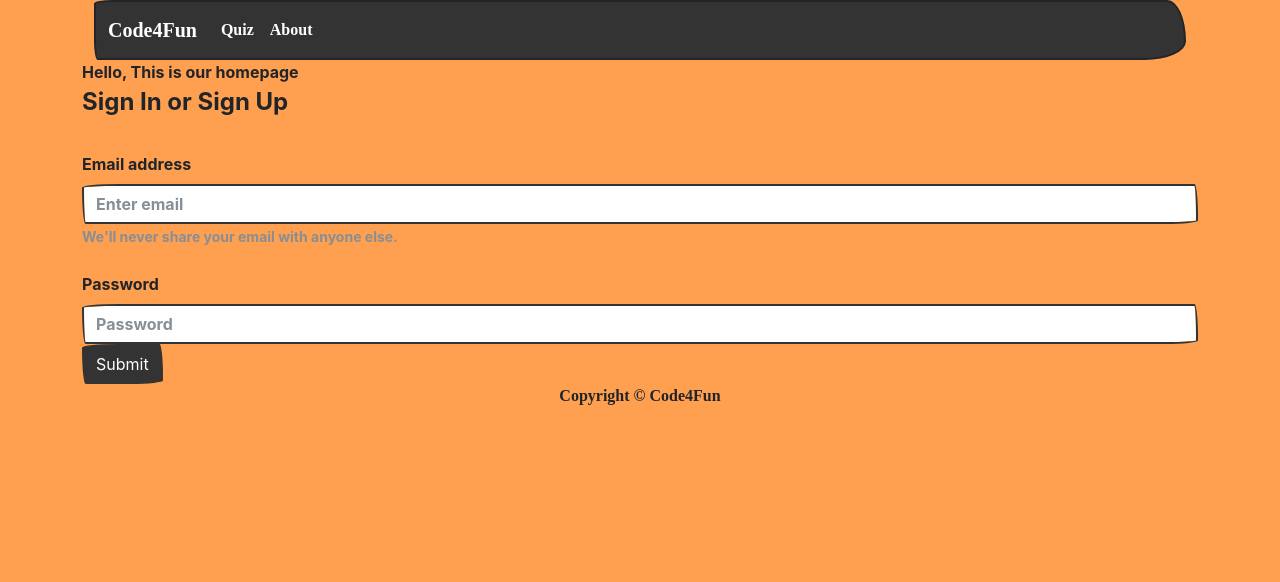
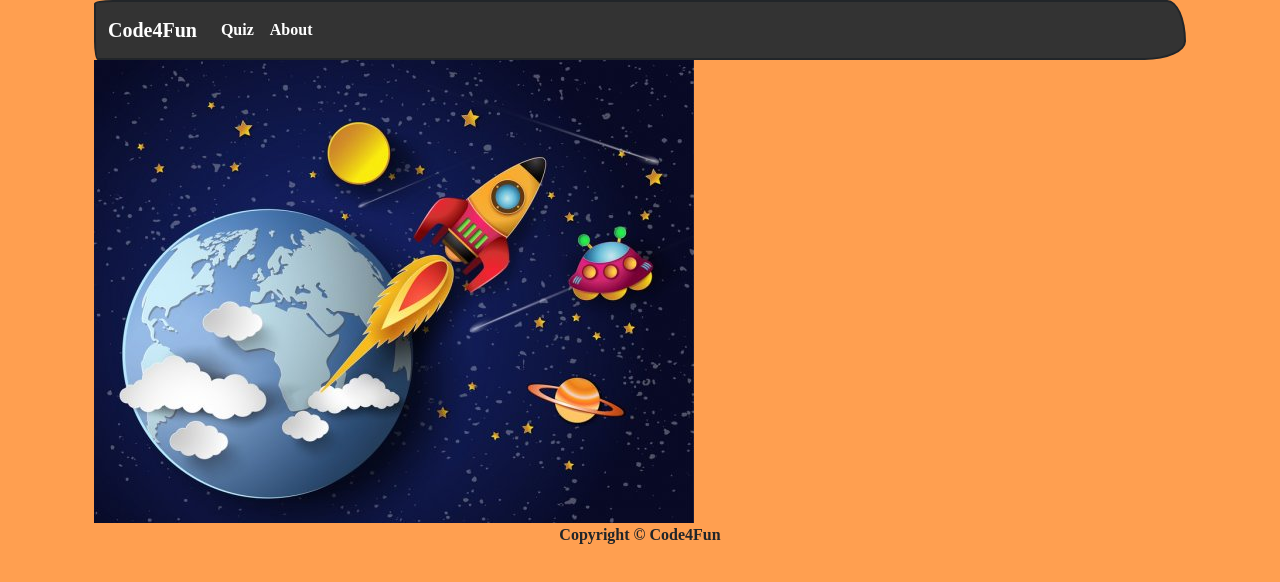
Before and after one commit to moby-codes/makers-final-project, a React (Create React App) app in the folder client/: page / in a window 1280 px wide. Shown: the top 582 px of the page. Built offline with nearby package versions, Linux system fonts and the light colour scheme; a web font is replaced by a local one.

Commit message:
image working on home page

```diff
--- a/client/src/components/home.jsx
+++ b/client/src/components/home.jsx
@@ -1,29 +1,15 @@
 import React from 'react'
-
+import { Container } from 'react-bootstrap'
+import Test from '../images/test.jpg'
+//import './stylesheet.css'
 export const home = () => {
   return (
     <>
-      Hello, This is our homepage
 
-      <form>
-  <fieldset>
-    <legend>Sign In or Sign Up</legend>
-    <div class="form-group row">
-    </div>
-    <div class="form-group">
-      <label for="exampleInputEmail1" class="form-label mt-4">Email address</label>
-      <input type="email" class="form-control" id="exampleInputEmail1" aria-describedby="emailHelp" placeholder="Enter email" />
-      <small id="emailHelp" class="form-text text-muted">We'll never share your email with anyone else.</small>
-    </div>
-    <div class="form-group">
-      <label for="exampleInputPassword1" class="form-label mt-4">Password</label>
-      <input type="password" class="form-control" id="exampleInputPassword1" placeholder="Password" />
-    </div>
+    <Container>
+    <img src={Test} />
+    </Container>
 
-
-    <button type="submit" class="btn btn-primary">Submit</button>
-  </fieldset>
-</form>
 
 
     </>
```
Also changed, not shown: client/src/images/test.jpg (added).
